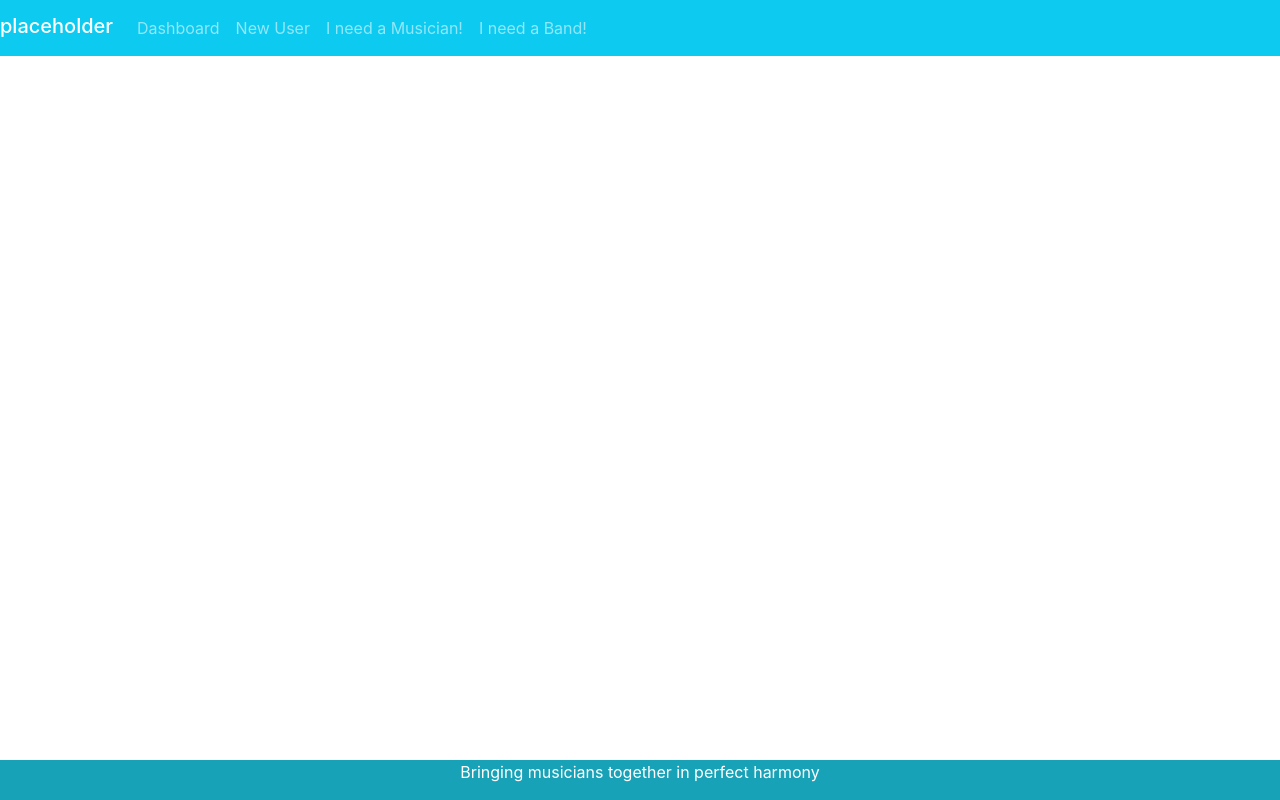
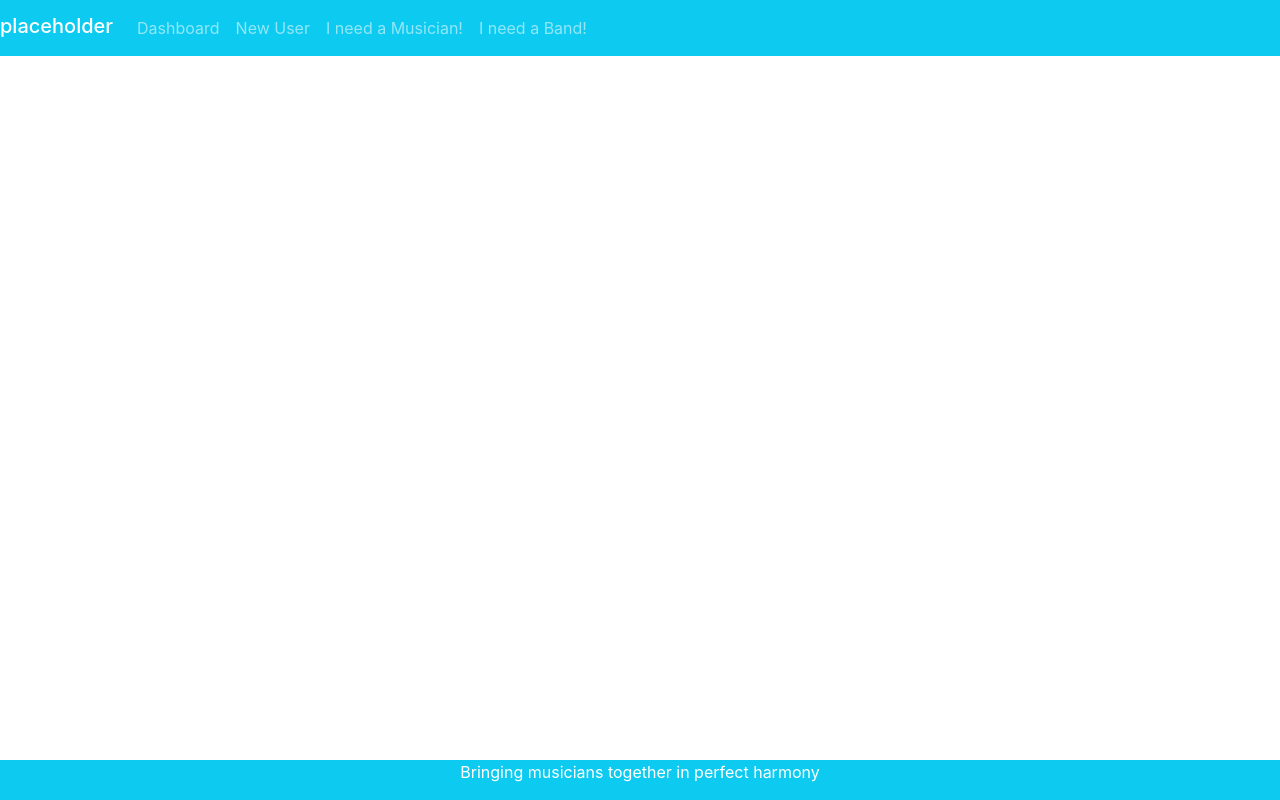
Before and after one commit to NW-Scrappy/duet, a React (Create React App) app in the folder client/: page /about in a window 1280 px wide. Built offline with nearby package versions, Linux system fonts and the light colour scheme.

Commit message:
matching CSS colors

```diff
--- a/client/src/App.css
+++ b/client/src/App.css
@@ -18,7 +18,11 @@
   left: 0;
   bottom: 0;
   width: 100%;
-  background-color: #17A2B8;
+  background-color: #0DCAF0;
   color: white;
   text-align: center;
 }
+
+/* .navbar {
+  background-color: #17A2B8;
+} */
--- a/client/src/components/Navbar.js
+++ b/client/src/components/Navbar.js
@@ -9,7 +9,7 @@ import FormControl from "react-bootstrap/FormControl"
 import { BrowserRouter as Router, Route, Link, Switch } from "react-router-dom";
 function Navbar() {
     return (
-        <nav className="navbar navbar-expand-lg navbar-dark bg-info">
+        <nav  className="navbar navbar-expand-lg navbar-dark bg-info">
       <span className="navbar-brand mb-1 h1">placeholder</span>
       <button
         className="navbar-toggler"
```
